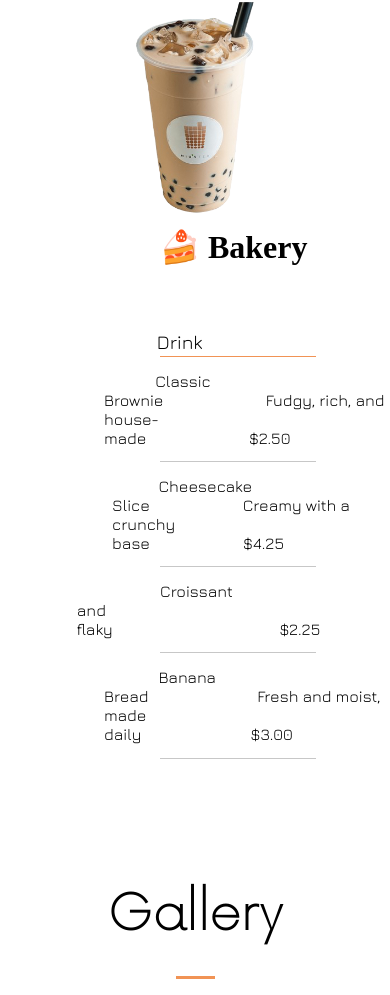
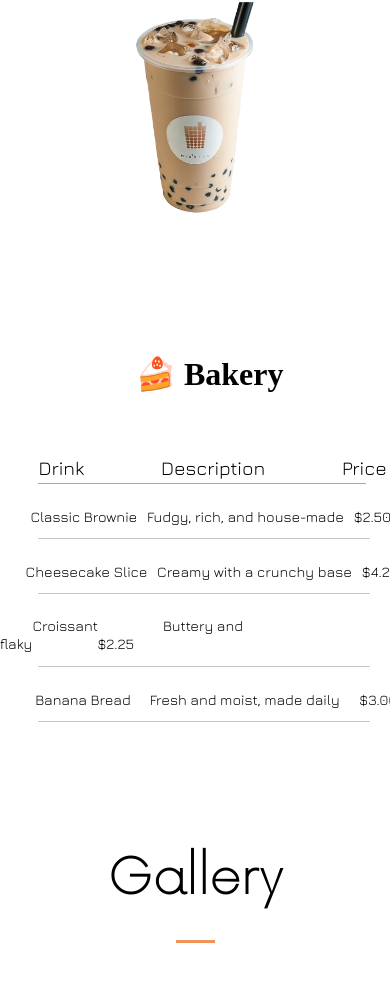
Before and after one commit to Binada-SH/React_coffee_shop_website, a React (Vite) app in the folder coffee_shop/: page / in a window 390 px wide. Shown: the part 3867-4862 px from the top of the page. Built offline with nearby package versions, Linux system fonts and the light colour scheme.

Commit message:
Menu3 Responsive Designing

```diff
--- a/coffee_shop/src/Components/menu/menu.css
+++ b/coffee_shop/src/Components/menu/menu.css
@@ -680,5 +680,97 @@
 
     }
 
+    .bakery h3{
+        display: flex;
+        margin-left: -1.5rem;
+        margin-top: 25rem;
+    }
 
+    .bth {
+        margin-left: auto;
+    }
+
+    .bth li {
+        padding: 2.4rem;
+    }
+
+    .bline1 {
+        margin-left: 2.4rem;
+        width: 84%;
+    }
+
+    .btd1 {
+        width: 100%;
+        margin-left: 1.6rem;
+        margin-top: 1.5rem;
+    }
+
+    .btr1 li {
+        font-size: 0.9rem;
+        display: inline;
+        padding: 0.3rem;
+    }
+
+    .bml1 {
+        margin-left: 2.4rem;
+        width: 85%;
+    }
+
+     .btd2 {
+        width: 100%;
+        margin-left: 1.3rem;
+        margin-top: 1.5rem;
+    }
+
+    .btr2 li {
+        font-size: 0.9rem;
+        display: inline;
+        padding: 0.3rem;
+    }
+
+    .bml2 {
+        margin-left: 2.4rem;
+        width: 85%;
+    }
+
+     .btd3 {
+        width: 100%;
+        margin-left: 0rem;
+        margin-top: 1.5rem;
+    }
+
+    .btr3 li {
+        font-size: 0.9rem;
+        display: inline;
+        padding: 2.03rem;
+    }
+
+    .bml3 {
+        margin-left: 2.4rem;
+        width: 85%;
+    }
+
+     .btd4 {
+        width: 100%;
+        margin-left: 1.6rem;
+        margin-top: 1.5rem;
+    }
+
+    .btr4 li {
+        font-size: 0.9rem;
+        display: inline;
+        padding: 0.6rem;
+    }
+
+    .bml4 {
+        margin-left: 2.4rem;
+        width: 85%;
+    }
+
+    .bakery_img img{
+        padding-left: 5.5rem;
+        padding-top: 20rem;
+        display: flex;
+
+    }
 }
```
